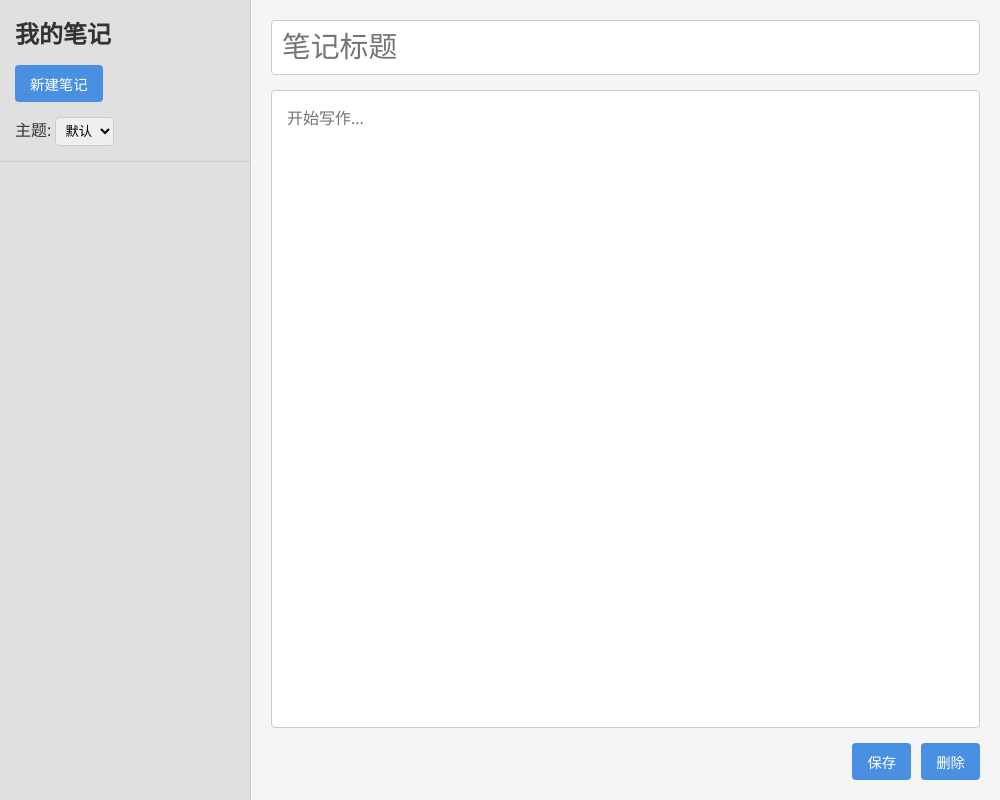
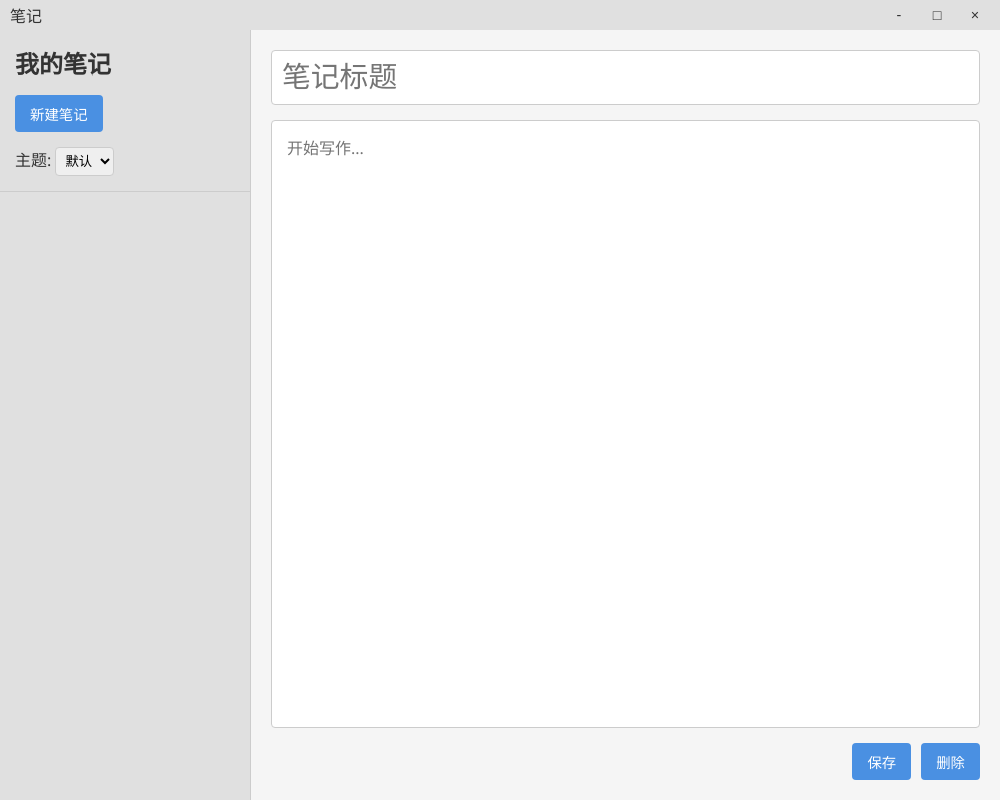
Before and after one commit to obscurefreeman/garrylord-editor, an Electron app: page src/renderer/index.html in a window 1000 px wide. Drawn offline with Linux system fonts and the light colour scheme; no server answers.

Commit message:
完成窗口

```diff
--- a/src/renderer/index.html
+++ b/src/renderer/index.html
@@ -7,6 +7,14 @@
   <link id="theme-style" rel="stylesheet" href="styles/default.css">
 </head>
 <body>
+  <div class="titlebar" id="titlebar">
+    <div>笔记</div>
+    <div class="window-controls">
+        <button id="minimize-btn">-</button>
+        <button id="maximize-btn">□</button>
+        <button id="close-btn">×</button>
+    </div>
+</div>
   <div class="app-container">
     <div class="sidebar">
       <div class="sidebar-header">
--- a/src/renderer/styles/dark.css
+++ b/src/renderer/styles/dark.css
@@ -15,13 +15,51 @@
     color: var(--text-color);
   }
 
+  .titlebar {
+    height: 1.875rem;
+    background: var(--sidebar-bg);
+    -webkit-app-region: drag;
+    display: flex;
+    align-items: center;
+    padding: 0 0.625rem;
+    color: var(--text-color);
+    cursor: pointer;
+    position: fixed;
+    top: 0;
+    left: 0;
+    right: 0;
+    z-index: 1000;
+  }
+
+  .window-controls {
+    margin-left: auto;
+    display: flex;
+    gap: 0.5rem;
+    -webkit-app-region: no-drag;
+  }
+
+  .window-controls button {
+    background: none;
+    border: none;
+    color: var(--text-color);
+    cursor: pointer;
+    width: 1.875rem;
+    height: 1.875rem;
+    display: flex;
+    align-items: center;
+    justify-content: center;
+    padding: 0;
+    transition: background-color 0.2s ease;
+  }
+
   .app-container {
     display: flex;
-    height: 100vh;
+    height: calc(100vh - 1.875rem);
+    padding-top: 1.875rem;
   }
 
   .sidebar {
-    width: 250px;
+    width: 15.625rem;
     background-color: var(--sidebar-bg);
     border-right: 1px solid var(--border-color);
     display: flex;
@@ -29,12 +67,12 @@
   }
 
   .sidebar-header {
-    padding: 15px;
+    padding: 0.9375rem;
     border-bottom: 1px solid var(--border-color);
   }
 
   .sidebar-header h1 {
-    margin: 0 0 15px 0;
+    margin: 0 0 0.9375rem 0;
     font-size: 1.5em;
   }
 
@@ -44,7 +82,7 @@
   }
 
   .note-item {
-    padding: 12px 15px;
+    padding: 0.75rem 0.9375rem;
     cursor: pointer;
     border-bottom: 1px solid var(--border-color);
   }
@@ -62,22 +100,22 @@
     flex: 1;
     display: flex;
     flex-direction: column;
-    padding: 20px;
+    padding: 1.25rem;
   }
 
   #note-title {
     font-size: 1.8em;
-    padding: 10px;
-    margin-bottom: 15px;
+    padding: 0.625rem;
+    margin-bottom: 0.9375rem;
     border: 1px solid var(--border-color);
-    border-radius: 4px;
+    border-radius: 0.25rem;
   }
 
   #note-content {
     flex: 1;
-    padding: 15px;
+    padding: 0.9375rem;
     border: 1px solid var(--border-color);
-    border-radius: 4px;
+    border-radius: 0.25rem;
     resize: none;
     font-family: inherit;
     font-size: 1em;
@@ -87,16 +125,16 @@
   .editor-actions {
     display: flex;
     justify-content: flex-end;
-    gap: 10px;
-    margin-top: 15px;
+    gap: 0.625rem;
+    margin-top: 0.9375rem;
   }
 
   button {
-    padding: 8px 15px;
+    padding: 0.5rem 0.9375rem;
     background-color: var(--button-bg);
     color: var(--button-text);
     border: none;
-    border-radius: 4px;
+    border-radius: 0.25rem;
     cursor: pointer;
     font-size: 0.9em;
   }
@@ -106,11 +144,11 @@
   }
 
   .theme-selector {
-    margin-top: 15px;
+    margin-top: 0.9375rem;
   }
 
   .theme-selector select {
-    padding: 5px;
-    border-radius: 4px;
+    padding: 0.3125rem;
+    border-radius: 0.25rem;
     border: 1px solid var(--border-color);
   }
--- a/src/renderer/styles/default.css
+++ b/src/renderer/styles/default.css
@@ -16,13 +16,51 @@
     color: var(--text-color);
   }
 
+  .titlebar {
+    height: 1.875rem;
+    background: var(--sidebar-bg);
+    -webkit-app-region: drag;
+    display: flex;
+    align-items: center;
+    padding: 0 0.625rem;
+    color: var(--text-color);
+    cursor: pointer;
+    position: fixed;
+    top: 0;
+    left: 0;
+    right: 0;
+    z-index: 1000;
+  }
+
+  .window-controls {
+    margin-left: auto;
+    display: flex;
+    gap: 0.5rem;
+    -webkit-app-region: no-drag;
+  }
+
+  .window-controls button {
+    background: none;
+    border: none;
+    color: var(--text-color);
+    cursor: pointer;
+    width: 1.875rem;
+    height: 1.875rem;
+    display: flex;
+    align-items: center;
+    justify-content: center;
+    padding: 0;
+    transition: background-color 0.2s ease;
+  }
+
   .app-container {
     display: flex;
-    height: 100vh;
+    height: calc(100vh - 1.875rem);
+    padding-top: 1.875rem;
   }
 
   .sidebar {
-    width: 250px;
+    width: 15.625rem;
     background-color: var(--sidebar-bg);
     border-right: 1px solid var(--border-color);
     display: flex;
@@ -30,12 +68,12 @@
   }
 
   .sidebar-header {
-    padding: 15px;
+    padding: 0.9375rem;
     border-bottom: 1px solid var(--border-color);
   }
 
   .sidebar-header h1 {
-    margin: 0 0 15px 0;
+    margin: 0 0 0.9375rem 0;
     font-size: 1.5em;
   }
 
@@ -45,7 +83,7 @@
   }
 
   .note-item {
-    padding: 12px 15px;
+    padding: 0.75rem 0.9375rem;
     cursor: pointer;
     border-bottom: 1px solid var(--border-color);
   }
@@ -63,22 +101,22 @@
     flex: 1;
     display: flex;
     flex-direction: column;
-    padding: 20px;
+    padding: 1.25rem;
   }
 
   #note-title {
     font-size: 1.8em;
-    padding: 10px;
-    margin-bottom: 15px;
+    padding: 0.625rem;
+    margin-bottom: 0.9375rem;
     border: 1px solid var(--border-color);
-    border-radius: 4px;
+    border-radius: 0.25rem;
   }
 
   #note-content {
     flex: 1;
-    padding: 15px;
+    padding: 0.9375rem;
     border: 1px solid var(--border-color);
-    border-radius: 4px;
+    border-radius: 0.25rem;
     resize: none;
     font-family: inherit;
     font-size: 1em;
@@ -88,16 +126,16 @@
   .editor-actions {
     display: flex;
     justify-content: flex-end;
-    gap: 10px;
-    margin-top: 15px;
+    gap: 0.625rem;
+    margin-top: 0.9375rem;
   }
 
   button {
-    padding: 8px 15px;
+    padding: 0.5rem 0.9375rem;
     background-color: var(--button-bg);
     color: var(--button-text);
     border: none;
-    border-radius: 4px;
+    border-radius: 0.25rem;
     cursor: pointer;
     font-size: 0.9em;
   }
@@ -107,11 +145,11 @@
   }
 
   .theme-selector {
-    margin-top: 15px;
+    margin-top: 0.9375rem;
   }
 
   .theme-selector select {
-    padding: 5px;
-    border-radius: 4px;
+    padding: 0.3125rem;
+    border-radius: 0.25rem;
     border: 1px solid var(--border-color);
   }
--- a/src/renderer/styles/light.css
+++ b/src/renderer/styles/light.css
@@ -15,13 +15,51 @@
     color: var(--text-color);
   }
 
+  .titlebar {
+    height: 1.875rem;
+    background: var(--sidebar-bg);
+    -webkit-app-region: drag;
+    display: flex;
+    align-items: center;
+    padding: 0 0.625rem;
+    color: var(--text-color);
+    cursor: pointer;
+    position: fixed;
+    top: 0;
+    left: 0;
+    right: 0;
+    z-index: 1000;
+  }
+
+  .window-controls {
+    margin-left: auto;
+    display: flex;
+    gap: 0.5rem;
+    -webkit-app-region: no-drag;
+  }
+
+  .window-controls button {
+    background: none;
+    border: none;
+    color: var(--text-color);
+    cursor: pointer;
+    width: 1.875rem;
+    height: 1.875rem;
+    display: flex;
+    align-items: center;
+    justify-content: center;
+    padding: 0;
+    transition: background-color 0.2s ease;
+  }
+
   .app-container {
     display: flex;
-    height: 100vh;
+    height: calc(100vh - 1.875rem);
+    padding-top: 1.875rem;
   }
 
   .sidebar {
-    width: 250px;
+    width: 15.625rem;
     background-color: var(--sidebar-bg);
     border-right: 1px solid var(--border-color);
     display: flex;
@@ -29,12 +67,12 @@
   }
 
   .sidebar-header {
-    padding: 15px;
+    padding: 0.9375rem;
     border-bottom: 1px solid var(--border-color);
   }
 
   .sidebar-header h1 {
-    margin: 0 0 15px 0;
+    margin: 0 0 0.9375rem 0;
     font-size: 1.5em;
   }
 
@@ -44,7 +82,7 @@
   }
 
   .note-item {
-    padding: 12px 15px;
+    padding: 0.75rem 0.9375rem;
     cursor: pointer;
     border-bottom: 1px solid var(--border-color);
   }
@@ -62,22 +100,22 @@
     flex: 1;
     display: flex;
     flex-direction: column;
-    padding: 20px;
+    padding: 1.25rem;
   }
 
   #note-title {
     font-size: 1.8em;
-    padding: 10px;
-    margin-bottom: 15px;
+    padding: 0.625rem;
+    margin-bottom: 0.9375rem;
     border: 1px solid var(--border-color);
-    border-radius: 4px;
+    border-radius: 0.25rem;
   }
 
   #note-content {
     flex: 1;
-    padding: 15px;
+    padding: 0.9375rem;
     border: 1px solid var(--border-color);
-    border-radius: 4px;
+    border-radius: 0.25rem;
     resize: none;
     font-family: inherit;
     font-size: 1em;
@@ -87,16 +125,16 @@
   .editor-actions {
     display: flex;
     justify-content: flex-end;
-    gap: 10px;
-    margin-top: 15px;
+    gap: 0.625rem;
+    margin-top: 0.9375rem;
   }
 
   button {
-    padding: 8px 15px;
+    padding: 0.5rem 0.9375rem;
     background-color: var(--button-bg);
     color: var(--button-text);
     border: none;
-    border-radius: 4px;
+    border-radius: 0.25rem;
     cursor: pointer;
     font-size: 0.9em;
   }
@@ -106,11 +144,11 @@
   }
 
   .theme-selector {
-    margin-top: 15px;
+    margin-top: 0.9375rem;
   }
 
   .theme-selector select {
-    padding: 5px;
-    border-radius: 4px;
+    padding: 0.3125rem;
+    border-radius: 0.25rem;
     border: 1px solid var(--border-color);
   }
```
Also changed, not shown: main.js (+12 -0 lines).
